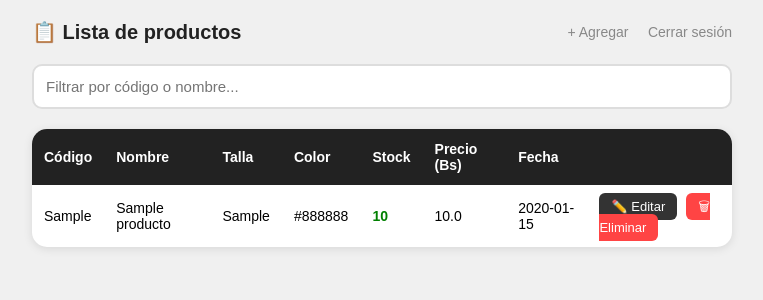
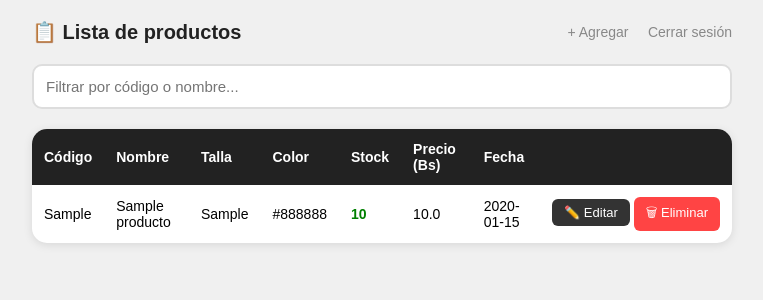
Before and after one commit to UnTalWilson/inventario-app, a Flask app: page /admin/lista in a window 1280 px wide. Shown: the top 300 px of the page, without its empty margins (258-1021 px from the left). Run offline with Flask 3, Linux system fonts and the light colour scheme; the visitor is signed in with stand-in values (Sample User, id 1); tables that the repository leaves empty hold one stand-in row (values such as "Sample post").

Commit message:
fix botones lista

```diff
--- a/templates/lista.html
+++ b/templates/lista.html
@@ -56,10 +56,10 @@
                 <td class="{% if p[5]|int > 5 %}stock-ok{% else %}stock-bajo{% endif %}">{{ p[5] }}</td>
                 <td>{{ p[6] }}</td>
                 <td>{{ p[7] }}</td>
-                <td>
-                    <a href="/admin/editar/{{ p[0] }}" style="background:#333; color:white; border:none; padding:6px 12px; border-radius:6px; font-size:13px; text-decoration:none; margin-right:5px;">✏️ Editar</a>
-                    <a href="/admin/eliminar/{{ p[0] }}" class="btn-eliminar" onclick="return confirm('¿Eliminar este producto?')">🗑 Eliminar</a>
-</td>
+                <td style="white-space:nowrap;">
+                    <a href="/admin/editar/{{ p[0] }}" style="background:#333; color:white; padding:6px 12px; border-radius:6px; font-size:13px; text-decoration:none; display:inline-block; margin-bottom:4px;">✏️ Editar</a>
+                    <a href="/admin/eliminar/{{ p[0] }}" class="btn-eliminar" onclick="return confirm('¿Eliminar este producto?')" style="display:inline-block;">🗑 Eliminar</a>
+                </td>
             </tr>
             {% endfor %}
         </table>
```
